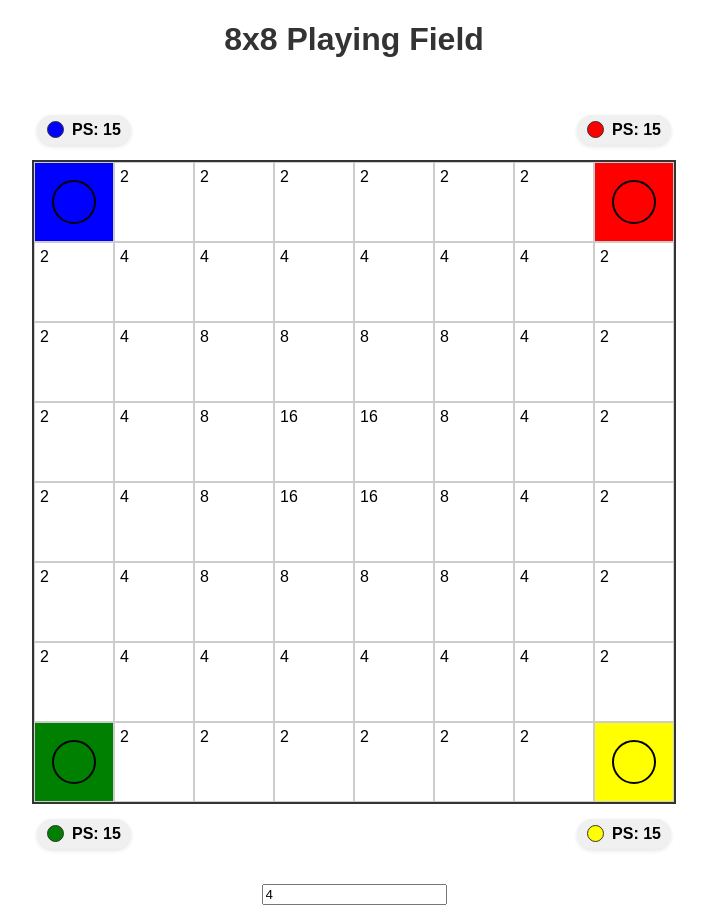
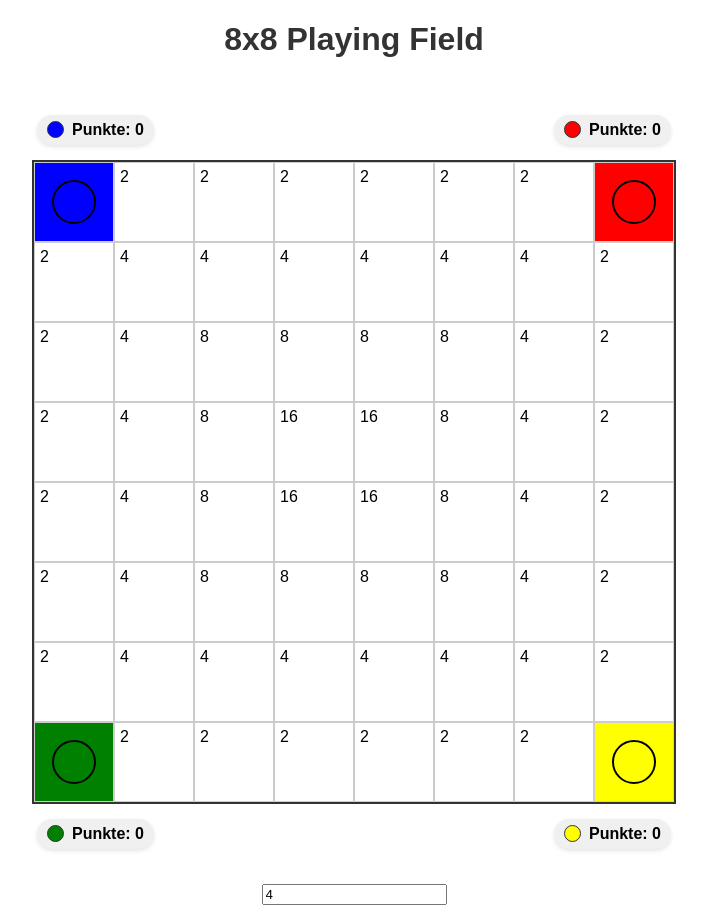
Before and after one commit to thommann/Winkeladvokat, an Angular app: page / in a window 1280 px wide. Shown: the whole page, without its empty margins (286-993 px from the left). Built offline with nearby package versions, Linux system fonts and the light colour scheme.

Commit message:
Display points instead of PS

```diff
--- a/src/app/player/player.model.ts
+++ b/src/app/player/player.model.ts
@@ -1,4 +1,3 @@
 export class Player {
-
-  constructor(public color: string, public paragraphs : number) { }
+  constructor(public color: string, public points: number = 0) {}
 }
--- a/src/app/player/player.service.ts
+++ b/src/app/player/player.service.ts
@@ -1,10 +1,9 @@
-import {Injectable} from '@angular/core';
-import {Player} from './player.model';
+import { Injectable } from '@angular/core';
+import { Player } from './player.model';
 
 @Injectable({
-  providedIn: 'root'
+  providedIn: 'root',
 })
-
 export class PlayerService {
   private playerCount = 0;
   public players: Player[] = [];
@@ -12,8 +11,8 @@ export class PlayerService {
 
   initializePlayers(playerCount: number): void {
     this.setPlayerCount(playerCount);
-    this.setStarter()
-    this.createPlayers()
+    this.setStarter();
+    this.createPlayers();
   }
 
   getNextPlayer(): Player {
@@ -25,7 +24,9 @@ export class PlayerService {
 
   private setPlayerCount(playerCount: number): void {
     if (playerCount < 2 || playerCount > 4) {
-      throw new Error('Player count must not be greater than 4 or less than 2 players');
+      throw new Error(
+        'Player count must not be greater than 4 or less than 2 players'
+      );
     }
 
     this.playerCount = playerCount;
@@ -37,24 +38,20 @@ export class PlayerService {
 
   private createPlayers(): void {
     if (this.playerCount === 2) {
+      this.players = [new Player('blue'), new Player('red')];
+    } else if (this.playerCount === 3) {
       this.players = [
-        new Player("blue", 25),
-        new Player("red", 25),
-      ]
-    } else if (this.playerCount === 3) {
-
-      this.players = [
-        new Player("blue", 15),
-        new Player("red", 15),
-        new Player("yellow", 15),
-      ]
+        new Player('blue'),
+        new Player('red'),
+        new Player('yellow'),
+      ];
     } else if (this.playerCount === 4) {
       this.players = [
-        new Player("blue", 15),
-        new Player("red", 15),
-        new Player("yellow", 15),
-        new Player("green", 15),
-      ]
+        new Player('blue'),
+        new Player('red'),
+        new Player('yellow'),
+        new Player('green'),
+      ];
     }
   }
 }
--- a/src/app/playing-field/playing-field.component.html
+++ b/src/app/playing-field/playing-field.component.html
@@ -8,7 +8,7 @@
           class="ps-dot"
           [style]="{ 'background-color': players[0].color }"
         ></div>
-        <span>PS: {{ players[0].paragraphs }}</span>
+        <span>Punkte: {{ players[0].points }}</span>
       </div>
 
       <div class="spacer"></div>
@@ -19,14 +19,12 @@
           class="ps-dot"
           [style]="{ 'background-color': players[1].color }"
         ></div>
-        <span>PS: {{ players[1].paragraphs }}</span>
+        <span>Punkte: {{ players[1].points }}</span>
       </div>
     </div>
 
     <div class="playing-field">
-      <div
-        *ngFor="let row of grid; let i = index"
-        class="row">
+      <div *ngFor="let row of grid; let i = index" class="row">
         <cell
           *ngFor="let cell of row; let j = index"
           [attr.data-x]="j"
@@ -46,7 +44,7 @@
           class="ps-dot"
           [style]="{ 'background-color': players[3].color }"
         ></div>
-        <span>PS: {{ players[3].paragraphs }}</span>
+        <span>Punkte: {{ players[3].points }}</span>
       </div>
 
       <div class="spacer"></div>
@@ -57,7 +55,7 @@
           class="ps-dot"
           [style]="{ 'background-color': players[2].color }"
         ></div>
-        <span>PS: {{ players[2].paragraphs }}</span>
+        <span>Punkte: {{ players[2].points }}</span>
       </div>
     </div>
   </div>
```
